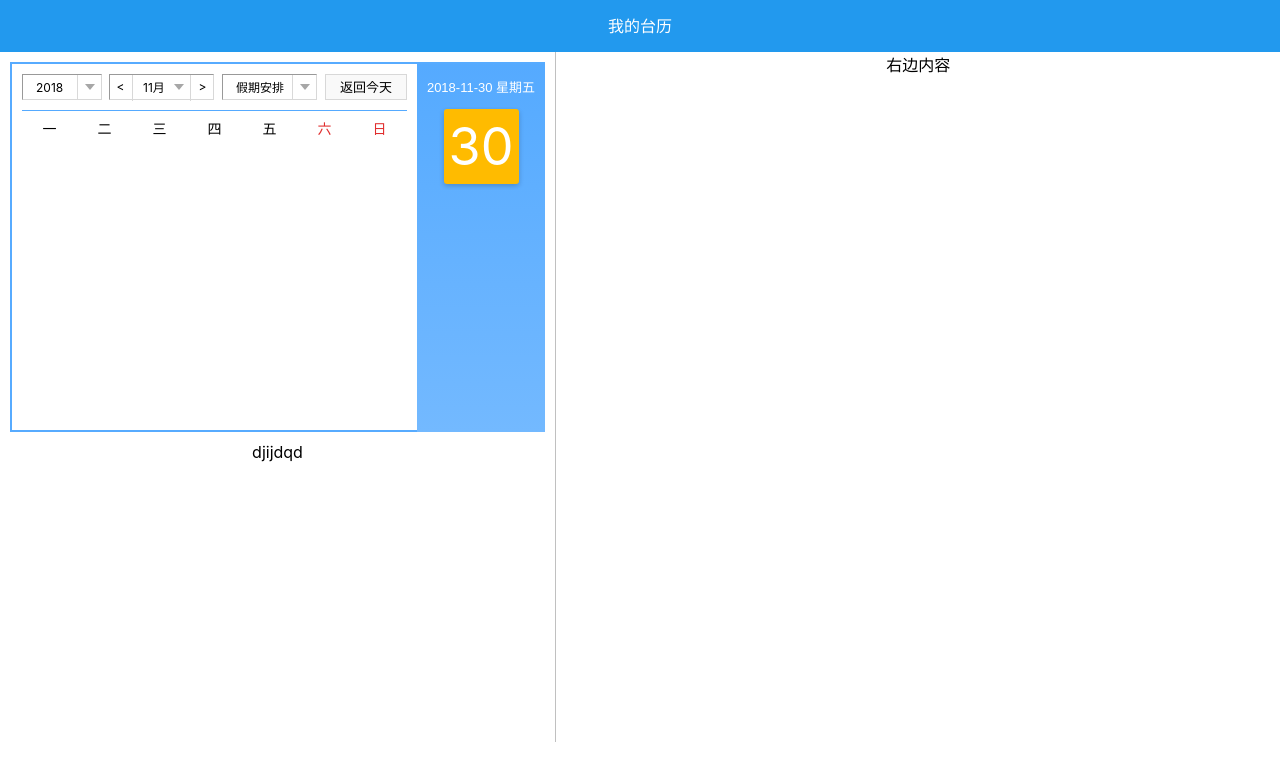
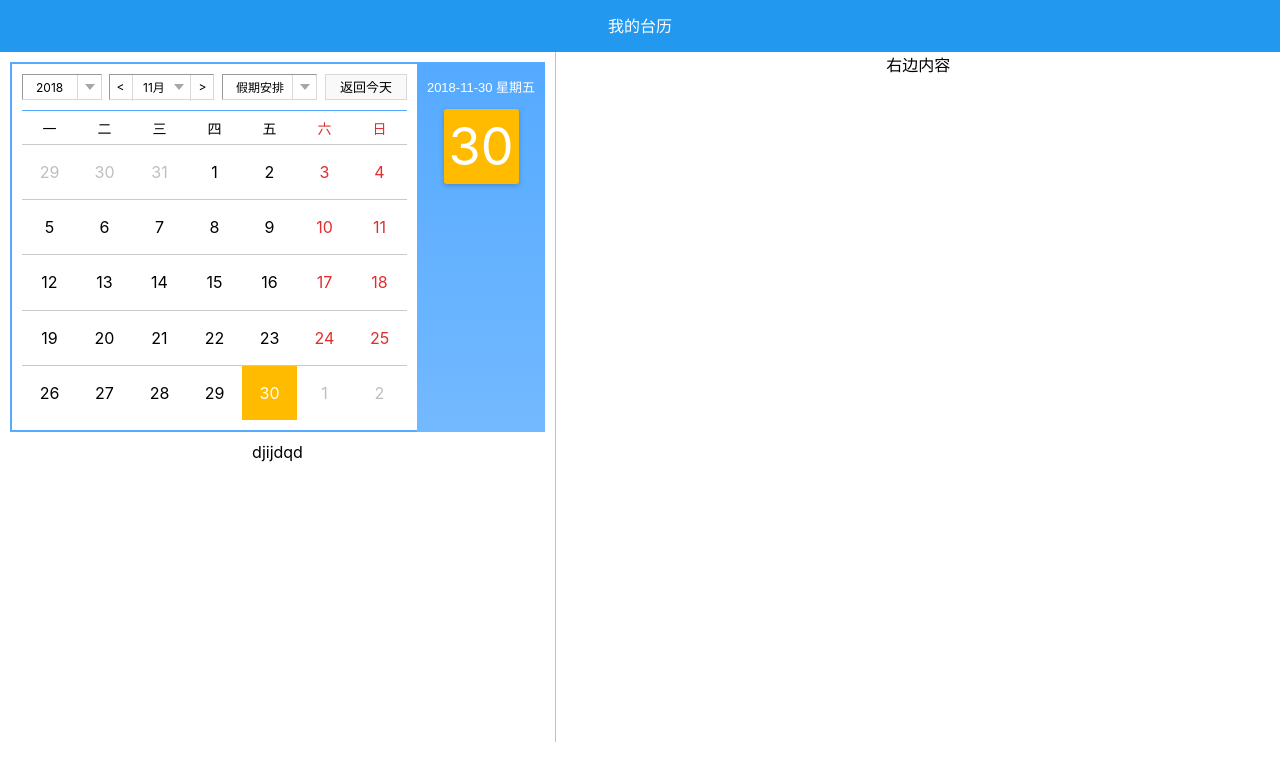
Before and after one commit to honey-HL/notebook, a React (Create React App) app: page / in a window 1280 px wide. Shown: the top 780 px of the page. Built offline with nearby package versions, Linux system fonts and the light colour scheme.

Commit message:
日历-日期雏形

```diff
--- a/src/component/calendar.js
+++ b/src/component/calendar.js
@@ -1,6 +1,7 @@
 import React, { Component } from 'react';
 import '../css/calendar.css'
 import emitter from "../libs/ev"
+import CreateCalendar from './create_calender'
 
 class SelectBar extends React.Component {
     constructor (props) {
@@ -16,6 +17,8 @@ class SelectBar extends React.Component {
         }
     }
     componentDidMount() {
+        console.log(document.getElementsByClassName('year_list')[0].scrollTop);
+        document.getElementsByClassName('year_list')[0].scrollTop = (this.state.full_year - 1900)*26;
         window.addEventListener('click', () => {
             if (this.state.is_month_list_show === 'block') {
                 this.setState({is_month_list_show: 'none'})
@@ -40,23 +43,20 @@ class SelectBar extends React.Component {
         }
     }
     changeMonth (month) {
+        emitter.emit("getMonth", month);
         this.setState({cur_month: month});
         this.setState({is_month_list_show: 'none'});
     }
     changeYear (year) {
-        // emitter.emit("callMe","Hello");
+        emitter.emit("getYear", year);
         this.setState({full_year: year});
         this.setState({is_year_list_show: 'none'});
     }
     yearScroll () {
-        let clientHeight = this.yearBox.clientHeight; //可视区域高度
-        // let scrollTop  = this.yearBox.scrollTop;  //滚动条滚动高度
-        // this.yearBox.scrollTo(0, (this.state.full_year - 1900)*26);
-        // this.yearBox.attributes('style', 'top:' + (this.state.full_year - 1900)*26 + 'px');
-        // console.log(scrollTop);
-        // let scrollHeight = this.refs.yearBox.scrollHeight; //滚动内容高度
+        document.getElementsByClassName('year_list')[0].scrollTop = (this.state.full_year - 1900)*26;
     }
     render() {
+        // onScrollCapture={() => this.yearScroll()}
         const year_arr = [];
         for (let i = 1900; i <= 2050; i++) {
             year_arr.push(<li className={i == this.state.full_year ? 'cur_year':null} onClick={this.changeYear.bind(this, i)} key={i}>{i}年</li>)
@@ -69,7 +69,7 @@ class SelectBar extends React.Component {
                     <div className="btn_year">
                         <span className="triangle"></span>
                     </div>
-                    <ul onScrollCapture={() => this.yearScroll()} ref={c => {this.yearBox = c;}} style={{'display': this.state.is_year_list_show}} className="year_list">
+                    <ul ref={c => {this.yearBox = c;}} style={{'display': this.state.is_year_list_show, 'scrollTop': (this.state.full_year - 1900)*26}} className="year_list">
                         {year_arr}
                     </ul>
                 </div>
@@ -100,29 +100,29 @@ class SelectBar extends React.Component {
     }
 }
 
-class Calendar extends React.Component {
-    constructor (props) {
-        super(props)
-        this.state = {
-            weeks : ['一', '二', '三', '四', '五', '六', '日']
-        }
-    }
-    render () {
-        return (
-            <table className="calender_table">
-                <tbody>
-                    <tr>
-                        {
-                            this.state.weeks.map((item, index) => {
-                                return <th className={(index== 5 || index== 6) ? "weekend" :null} key={item}>{item}</th>
-                            })
-                        }
-                    </tr>
-                </tbody>
-            </table>
-        );
-    }
-}
+// class Calendar extends React.Component {
+//     constructor (props) {
+//         super(props)
+//         this.state = {
+//             weeks : ['一', '二', '三', '四', '五', '六', '日']
+//         }
+//     }
+//     render () {
+//         return (
+//             <table className="calender_table">
+//                 <tbody>
+//                     <tr>
+//                         {
+//                             this.state.weeks.map((item, index) => {
+//                                 return <th className={(index== 5 || index== 6) ? "weekend" :null} key={item}>{item}</th>
+//                             })
+//                         }
+//                     </tr>
+//                 </tbody>
+//             </table>
+//         );
+//     }
+// }
 
 class RightContent extends React.Component {
     constructor (props) {
@@ -159,7 +159,7 @@ class RightContent extends React.Component {
     }
 }
 
-export default class App extends React.Component {
+export default class MyCalendar extends React.Component {
     render() {
         return(
             <div className="cal_box">
@@ -168,7 +168,7 @@ export default class App extends React.Component {
                     <a className="back_today">返回今天</a> */}
                     <SelectBar/>
                     <div className="calendar">
-                        <Calendar/>
+                        <CreateCalendar/>
                     </div>
                 </div>
                 <div className="cal_wrap_right">
--- /dev/null
+++ b/src/component/create_calender.js
@@ -0,0 +1,144 @@
+import React, { Component } from 'react';
+import '../css/create_calendar.css'
+import emitter from "../libs/ev"
+
+
+export default class CreateCalendar extends React.Component {
+    constructor (props) {
+        super(props)
+        const date = new Date();
+        this.state = {
+            full_year: date.getFullYear(),
+            cur_month: date.getMonth() + 1,
+            cur_date: date.getDate(),
+            weeks : ['一', '二', '三', '四', '五', '六', '日']
+        }
+    }
+     componentDidMount(){
+        this.eventEmitter = emitter.addListener("getYear",(msg)=>{
+            this.setState({
+                full_year : msg
+            })
+        });
+        this.eventEmitter = emitter.addListener("getMonth",(msg)=>{
+            this.setState({
+                cur_month : msg
+            })
+        });
+    }
+    createDates (cur_month, cur_year) {
+        console.log(cur_month, cur_year)
+        let dates_arr = []; // 日期渲染数组
+        let total = [];
+        let days = 1; // 当月有几天
+        let next_days = 7 - total.length%7;
+        console.log('next_days', next_days);
+        console.log('next_days', next_days);
+        let last_days = 1;
+        let last_month_start = 1; // 从上个月第几号开始渲染
+        let dayFirst = parseInt(new Date(cur_year, cur_month - 1, 1).getDay()) ? new Date(cur_year, cur_month - 1, 1).getDay() : 7; //当月第一天星期几
+        console.log(dayFirst);
+
+        // 算当月和下月多少天
+        if (cur_month == 1 || cur_month ==3 || cur_month ==5 || cur_month ==7 || cur_month ==8 || cur_month ==10 || cur_month ==12) {
+            days = 31;
+            if (cur_month == 1 || cur_month ==8) {
+                last_days = 31;
+            } else if (cur_month ==3) {
+                if (((cur_year % 4)==0) && ((cur_year % 100)!=0) || ((cur_year % 400)==0)) { // 闰年二月29天，平年2月28天
+                    last_days = 29;
+                } else {
+                    last_days = 28;
+                }
+            } else if (cur_month ==5 || cur_month ==7 || cur_month ==10 || cur_month ==12) {
+                last_days = 30;
+            }
+        } else if (cur_month == 4 || cur_month ==6 || cur_month ==9 || cur_month ==11) {
+            days = 30;last_days = 31;
+        } else if (cur_month == 2) {
+            if (((cur_year % 4)==0) && ((cur_year % 100)!=0) || ((cur_year % 400)==0)) { // 闰年二月29天，平年2月28天
+                days = 29;last_days = 31;
+            } else {
+                days = 28;last_days = 31;
+            }
+        }
+
+        // 格式化数据
+        if (dayFirst !== 1) { // 当月第一天不是星期一
+            last_month_start = last_days + 2 - dayFirst;
+            console.log('last_month_start', last_month_start);
+            for (let i = last_month_start; i <= last_days; i++) { // 上个月数据
+                total.push({date: i, gray: true});
+            }
+        }
+        for (let j = 1; j <= days; j++) { // 当月数据
+            total.push({date: j, gray: false});
+        }
+        for (let n = 1; n < next_days; n++) { // 下月数据
+            total.push({date: n, gray: true});
+        }
+        let currData = [];
+        let allData = [];
+        for (let m = 0; m < total.length; m++) {
+            currData.push(total[m]);
+            if((m != 0 && (m + 1) % 7 === 0) || m === total.length - 1) {
+                if (currData.length === 7) {
+                    allData.push(currData);
+                }
+                currData = [];
+            }
+        }
+
+        // 渲染table
+        console.log(total);
+        console.log(allData);
+        let td_height = (310 - 34)/allData.length - 7;
+        for (let i in allData) {
+            console.log(allData[i]);
+            dates_arr.push(<tr className="tr" key={'line' + i}>{
+                allData[i].map((item, index) => {
+                    return  <td
+                    style={{"height": (310 - 34)/allData.length + 'px', "color": item.gray ? "#bfbfbf":""}}
+                    className={`cur_days td ${this.getActive(item)? "active" : ""}
+                    `}
+                    key={'line' + i + '_no' + index}
+                    >
+                        <a className={`${this.state.cur_date===item.date&&!item.gray ? 'same_date': ''}`}
+                            style={{"height": td_height + 'px', 'lineHeight': td_height + 'px'}}>
+                            {item.date}
+                        </a>
+                    </td>
+                })
+            }</tr>)
+        }
+        return dates_arr;
+    }
+
+    // 获取active样式
+    getActive (item) {
+        console.log('this.state.cur_month', this.state.cur_month);
+        console.log('new Date().getMonth() + 1',Number(new Date().getMonth() + 1));
+        if (this.state.cur_month===(new Date().getMonth() + 1)
+        &&this.state.full_year===new Date().getFullYear()
+        &&this.state.cur_date===item.date&&!item.gray) {
+            return true
+        }
+    }
+    render () {
+        console.log(this.state.cur_month, this.state.full_year);
+        return (
+            <table className="calender_table">
+                <tbody>
+                    <tr>
+                        {
+                            this.state.weeks.map((item, index) => {
+                                return <th className={(index== 5 || index== 6) ? "weekend" :null} key={item}>{item}</th>
+                            })
+                        }
+                    </tr>
+                    {this.createDates(this.state.cur_month, this.state.full_year)}
+                </tbody>
+            </table>
+        );
+    }
+}
--- /dev/null
+++ b/src/css/create_calendar.css
@@ -0,0 +1,36 @@
+
+
+
+
+
+.tr .td:nth-child(6), .tr .td:nth-child(7) {
+    color: #e02d2d;
+}
+.active {
+    background: #fb0;
+    color: #fff;
+}
+.same_date {
+    border:3px solid #fb0 !important;
+}
+.last_days {
+    color: #bfbfbf;
+}
+.td {
+    width: 55px;
+    box-sizing: border-box;
+    padding: 0;
+    border-top:1px solid #c8cacc;
+    cursor: pointer;
+}
+.td a {
+    display: inline-block;
+    width: 47px;
+    border:3px solid transparent;
+}
+.td a:hover {
+    border:3px solid #fb0;
+}
+.td_gray {
+    color: #bfbfbf;
+}
```
